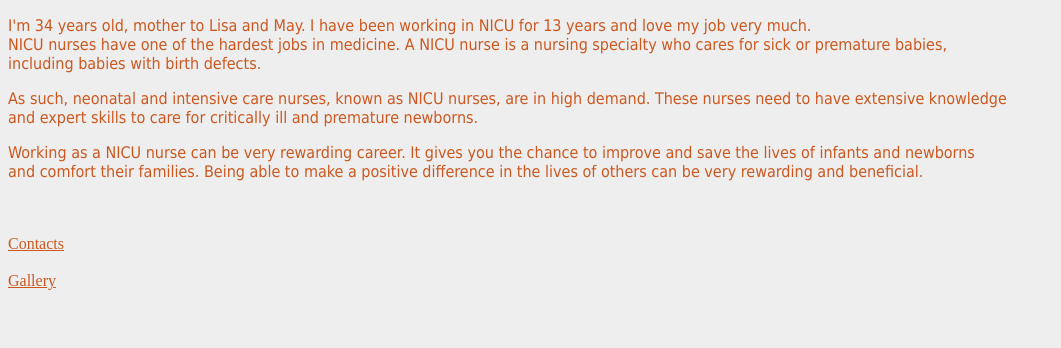
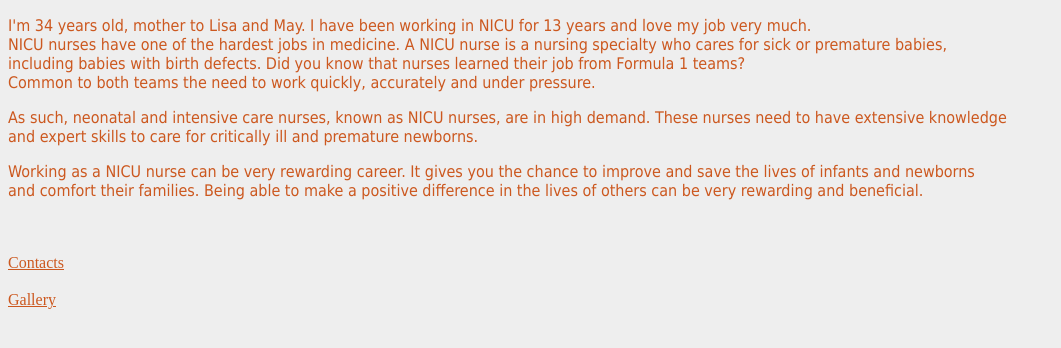
Before and after one commit to mrsjul/html, a plain HTML site: page index.html in a window 1280 px wide. Shown: the part 232-580 px from the top of the page, without its empty margins (0-1061 px from the left). Drawn offline with Linux system fonts and the light colour scheme.

Commit message:
Update index.html

```diff
--- a/index.html
+++ b/index.html
@@ -7,7 +7,8 @@
 <img class="images" src="https://cdn.pixabay.com/photo/2019/10/11/13/34/redhead-4541895_960_720.jpg">
 <br/>
 <br/>I'm 34 years old, mother to Lisa and May. I have been working in NICU for 13 years and love my job very much. <br/>
- NICU nurses have one of the hardest jobs in medicine. A NICU nurse is a nursing specialty who cares for sick or premature babies,<br/> including babies with birth defects.
+ NICU nurses have one of the hardest jobs in medicine. A NICU nurse is a nursing specialty who cares for sick or premature babies,<br/> including babies with birth defects. Did you know that nurses learned their job from Formula 1 teams?<br/> Common to both teams
+the need to work quickly, accurately and under pressure.
 <p>As such, neonatal and intensive care nurses, known as NICU nurses, are in high demand. These nurses need to have extensive knowledge<br> and expert skills to care for critically ill and premature newborns.</p>
 <p>Working as a NICU nurse can be very rewarding career. It gives you the chance to improve and save the lives of infants and newborns<br> and comfort their families. Being able to make a positive difference in the lives of others can be very rewarding and beneficial.</p>
 <br/>
```
